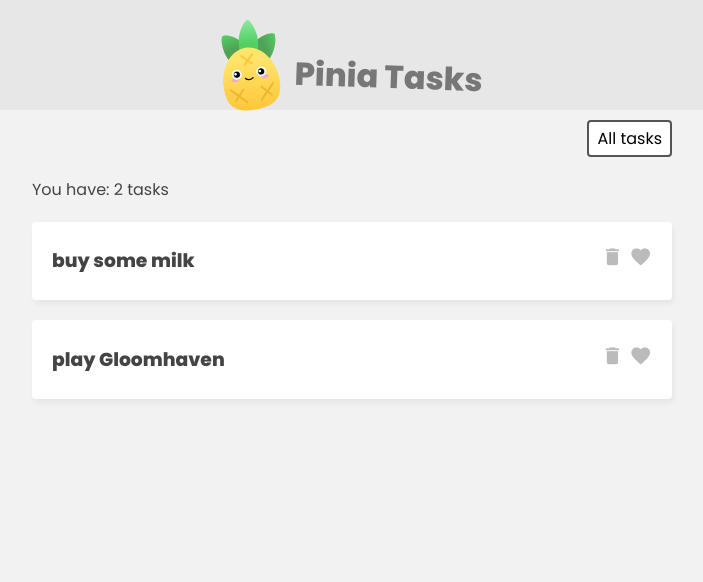
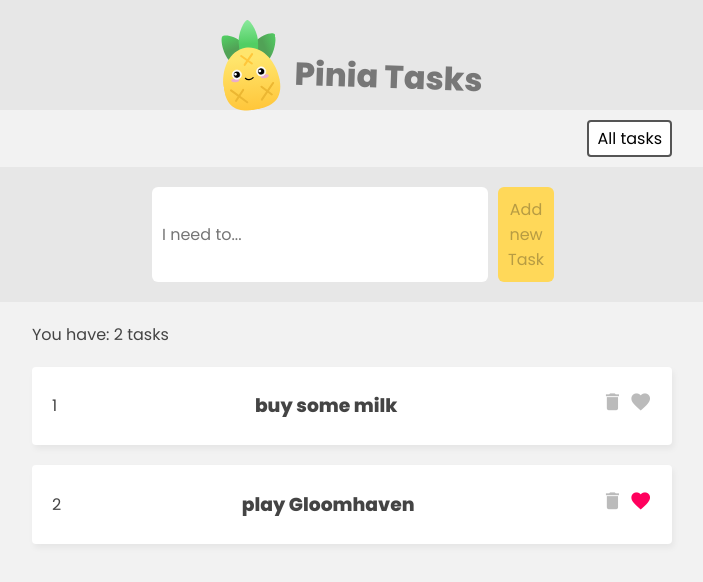
Before and after one commit to quanphung0106-sudo/pinia-learning-1, a Vue app: page / in a window 1280 px wide. Shown: the top 582 px of the page, without its empty margins (288-991 px from the left). Built offline with nearby package versions, Linux system fonts and the light colour scheme.

Commit message:
ninja: buoi 6: crd and toggle state

```diff
--- a/src/App.vue
+++ b/src/App.vue
@@ -10,17 +10,21 @@
       <button @click="filter = !filter">{{ filter ? 'All tasks' : 'Fav tasks' }}</button>
     </nav>
 
+    <div class="new-task-form">
+      <TaskForm />
+    </div>
+
     <!-- task list -->
     <div v-if="filter === true" class="task-list">
       <p>You have: {{ taskStore.totalCount }} tasks</p>
       <div v-for="task in taskStore.tasks">
-        <TaskDetails :task="task" />
+        <TaskDetails :task="task" :id="task.id" />
       </div>
     </div>
     <div v-if="filter === false" class="task-list">
       <p>You have: {{ taskStore.favCount }} fav tasks</p>
       <div v-for="task in taskStore.favs">
-        <TaskDetails :task="task" />
+        <TaskDetails :task="task" :id="task.id" />
       </div>
     </div>
   </main>
@@ -29,9 +33,10 @@
 <script>
 import { ref } from 'vue'
 import TaskDetails from './components/TaskDetails.vue'
+import TaskForm from './components/TaskForm.vue'
 import { useTaskStore } from './stores/TaskStore'
 export default {
-  components: { TaskDetails },
+  components: { TaskDetails, TaskForm },
   setup() {
     const taskStore = useTaskStore()
 
--- a/src/assets/main.css
+++ b/src/assets/main.css
@@ -1,4 +1,4 @@
-@import url('https://fonts.googleapis.com/css2?family=Poppins:wght@300;400;500;600;800&family=VT323&display=swap');
+@import url("https://fonts.googleapis.com/css2?family=Poppins:wght@300;400;500;600;800&family=VT323&display=swap");
 
 body {
   background: #f2f2f2;
@@ -41,12 +41,13 @@ header h1 {
   background: #fff;
   margin-top: 20px;
   border-radius: 4px;
-  box-shadow: 2px 4px 6px rgba(0,0,0,0.05);
+  box-shadow: 2px 4px 6px rgba(0, 0, 0, 0.05);
   display: flex;
   justify-content: space-between;
   align-items: center;
 }
-.task h3, .task .icons {
+.task h3,
+.task .icons {
   display: inline-block;
 }
 .task .icons {
@@ -57,6 +58,9 @@ header h1 {
   margin-left: 6px;
   cursor: pointer;
   color: #bbb;
+}
+.task i.active {
+  color: #ff005d;
 }
 
 /* filter nav */
@@ -76,3 +80,36 @@ header h1 {
   font-size: 0.8em;
   font-size: 1em;
 }
+
+/* new task form */
+.new-task-form {
+  background: #e7e7e7;
+  padding: 20px 0;
+}
+form {
+  max-width: 400px;
+  margin: 0 auto;
+  display: grid;
+  grid-template-columns: 3fr 1fr;
+  gap: 10px;
+}
+form button {
+  background: #ffd859;
+  border: 0;
+  padding: 10px;
+  font-family: "Poppins";
+  border-radius: 6px;
+  cursor: pointer;
+  font-size: 1em;
+}
+form input {
+  border: 0;
+  padding: 10px;
+  border-radius: 6px;
+  color: #555;
+  font-size: 1em;
+}
+
+.active {
+  fill: red;
+}
--- a/src/components/TaskDetails.vue
+++ b/src/components/TaskDetails.vue
@@ -1,15 +1,26 @@
 <template>
     <div class="task">
+        <p> {{ id }}</p>
         <h3>{{ task.title }}</h3>
         <div class="icons">
-            <i class="material-icons">delete</i>
-            <i class="material-icons">favorite</i>
+            <i class="material-icons" @click="handleDelete(id)">delete</i>
+            <i class="material-icons" :class="{ active: task.isFav }" @click="handleToggleFav(id)">favorite</i>
         </div>
     </div>
 </template>
 
 <script>
+import { useTaskStore } from '../stores/TaskStore'
+
 export default {
-    props: ['task']
+    props: ['task', 'id'],
+    setup() {
+        const taskStore = useTaskStore()
+
+        const handleDelete = (id) => taskStore.deleteTask(id)
+        const handleToggleFav = (id) => taskStore.toggleFav(id)
+
+        return { taskStore, handleDelete, handleToggleFav }
+    }
 }
 </script>
--- /dev/null
+++ b/src/components/TaskForm.vue
@@ -0,0 +1,42 @@
+<template>
+    <form @submit.prevent="handleSubmit">
+        <input v-model="newTask" type="text" placeholder="I need to...">
+        <button :disabled="disabled" type="submit">Add new Task</button>
+    </form>
+</template>
+
+<script>
+import { ref } from 'vue';
+import { useTaskStore } from '../stores/TaskStore'
+
+export default {
+    setup() {
+        const taskStore = useTaskStore()
+        const newTask = ref('')
+        let disabled = ref(true)
+
+        const handleSubmit = () => {
+            if (newTask.value.length === 0) {
+            } else {
+                taskStore.addTask({
+                    id: Math.floor(Math.random() * 10000),
+                    title: newTask.value,
+                    isFav: false
+                })
+                newTask.value = ''
+            }
+        }
+
+        return { newTask, taskStore, handleSubmit, disabled }
+    },
+    watch: {
+        newTask(value) {
+            if (!value) {
+                this.disabled = true
+            } else {
+                this.disabled = false;
+            };
+        }
+    }
+}
+</script>
--- a/src/stores/TaskStore.js
+++ b/src/stores/TaskStore.js
@@ -13,7 +13,6 @@ export const useTaskStore = defineStore("taskStore", {
     },
     favCount() {
       return this.tasks.reduce((task, current) => {
-        console.log(task, current);
         if (current.isFav === true) {
           return (task += 1);
         } else {
@@ -25,4 +24,18 @@ export const useTaskStore = defineStore("taskStore", {
       return this.tasks.length;
     },
   },
+  actions: {
+    addTask(task) {
+      console.log(task);
+      this.tasks.push(task);
+    },
+    deleteTask(id) {
+      this.tasks = this.tasks.filter((task) => task.id !== id);
+    },
+    toggleFav(id) {
+      const arr = this.tasks.find((task) => task.id === id);
+      arr.isFav = !arr.isFav;
+      console.log(arr.isFav);
+    },
+  },
 });
```
